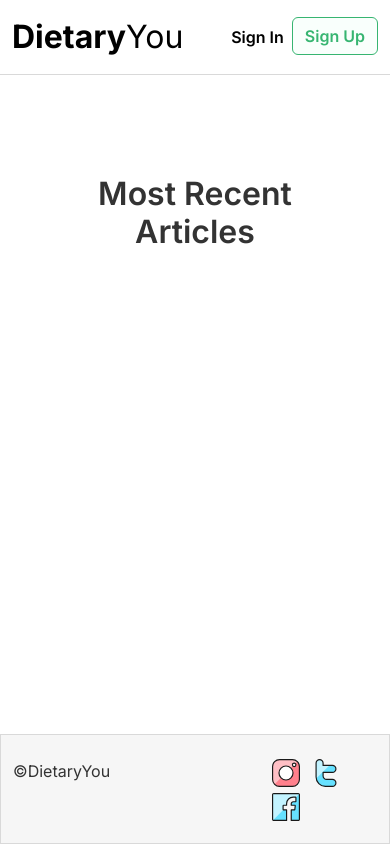
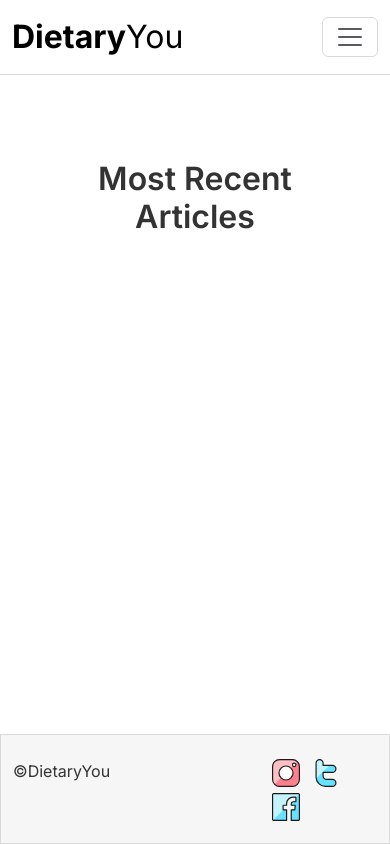
Before and after one commit to dev-timm/DietaryYou, a Django app: page / in a window 390 px wide. Run offline with Django 3.2, Linux system fonts and the light colour scheme; data that the repository does not hold is empty.

Commit message:
make nav sticky and add burger menu for mobile

```diff
--- a/static/css/style.css
+++ b/static/css/style.css
@@ -3,14 +3,14 @@
 /* GENERAL */
 
 html {
-    height: 100%;
+    height: calc(100% - 80px);
 }
 
 body {
     position: relative;
     margin: 0;
     padding-bottom: 100px;
-    min-height: 100%;
+    min-height: calc(100% - 80px);
     font-family: "Inter", sans-serif;
     color: #333;
 }
@@ -75,12 +75,18 @@ input[type="email"]:focus,
 /* NAV */
 
 .navbar {
+    background-color: #fff;
     border-bottom: 1px solid #D9D9D9;
 }
 
-.navbar-nav {
+.nav-link {
+    color: #333;
     font-size: 1rem;
     font-weight: 600;
+}
+
+.nav-link:hover {
+    color: #676767;
 }
 
 .logo {
@@ -129,7 +135,7 @@ input[type="email"]:focus,
 /* POST LIST */
 
 .site-content {
-    margin: 100px 0;
+    margin-top: 160px;
 }
 
 .row .card {
--- a/templates/base.html
+++ b/templates/base.html
@@ -15,23 +15,30 @@
 <body>
 
     <!-- HEADER -->
-    <nav class="navbar navbar-expand">
+
+    <nav class="navbar navbar-expand-lg fixed-top">
         <div class="container">
-            <a href="{% url 'home' %}" class="navbar-brand logo">Dietary<span>You</span></a>
-            <ul class="navbar-nav">
+            <a class="navbar-brand logo" href="{% url 'home' %}">Dietary<span>You</span></a>
+            <button class="navbar-toggler" type="button" data-bs-toggle="collapse" data-bs-target="#navbarTogglerDemo02"
+                aria-controls="navbarTogglerDemo02" aria-expanded="false" aria-label="Toggle navigation">
+                <span class="navbar-toggler-icon"></span>
+            </button>
+            <div class="collapse navbar-collapse" id="navbarTogglerDemo02">
+                <ul class="navbar-nav ms-auto mb-2 mb-lg-0">
                     {% if user.is_authenticated %}
                     <li class="nav-item">
-                    <a href="{% url 'account_logout' %}" class="nav-link active" aria-current="page">Logout</a>
+                        <a class="nav-link active" aria-current="page" href="{% url 'account_logout' %}">Logout</a>
                     </li>
                     {% else %}
                     <li class="nav-item">
-                    <a href="{% url 'account_login' %}" class="nav-link active" aria-current="page">Sign In</a>
+                        <a class="nav-link" href="{% url 'account_login' %}">Sign In</a>
                     </li>
                     <li class="nav-item">
-                    <a href="{% url 'account_signup' %}" class="btn btn-outline-primary" aria-current="page">Sign Up</a>
+                        <a class="btn btn-outline-primary" href="{% url 'account_signup' %}">Sign Up</a>
                     </li>
                     {% endif %}
                 </ul>
+            </div>
         </div>
     </nav>
 
```
Lines whose indentation alone changed are shown as unchanged.
